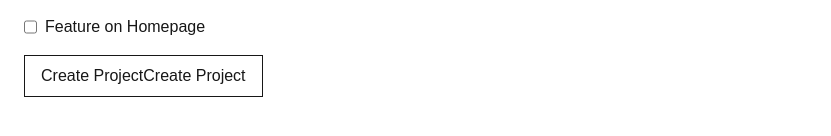
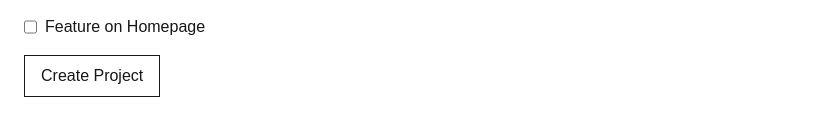
Before and after one commit to janiththejaka/WeerappanEng-Web, a Next.js app: page /admin/projects/new in a window 1280 px wide. Shown: the part 592-728 px from the top of the page, without its empty margins (0-831 px from the left). Built offline with nearby package versions, Linux system fonts and the light colour scheme; no server answers.

Commit message:
feat: complete project CRUD

```diff
--- a/src/components/admin/projects/ProjectForm.tsx
+++ b/src/components/admin/projects/ProjectForm.tsx
@@ -200,7 +200,6 @@ export default function ProjectForm({ mode, project }: ProjectFormProps) {
         disabled={isPending}
         className="border px-4 py-2"
       >
-        {isPending ? "Creating...": "Create Project"}
         {isPending ? (mode === "create" ? "Creating...": "Updating...") : (mode === "create" ? "Create Project": "Update Project")}
       </button>
     </form>
```
